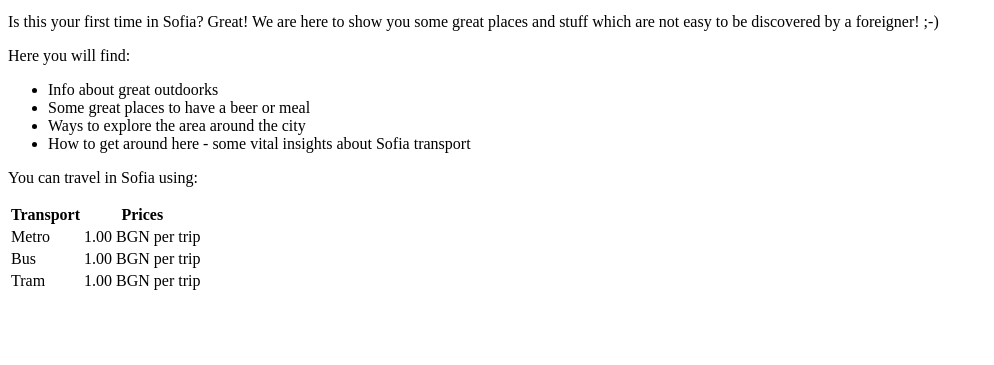
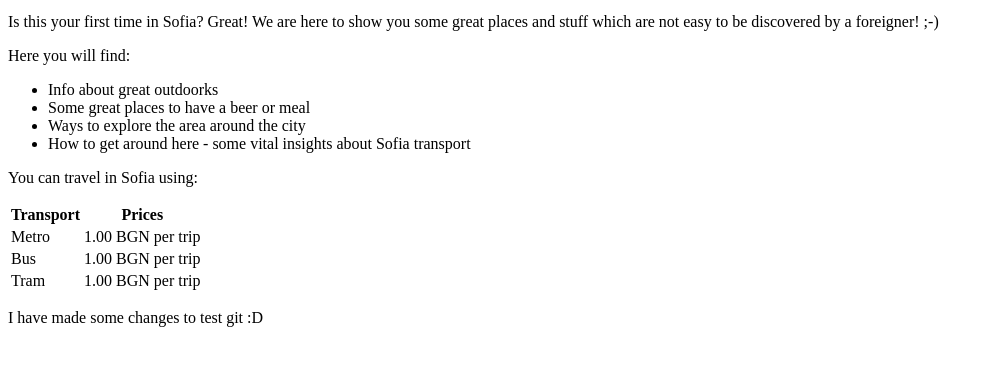
Before and after one commit to everhooder/first_site, a plain HTML site: page index.html in a window 1280 px wide. Shown: the part 119-484 px from the top of the page, without its empty margins (0-994 px from the left). Drawn offline with Linux system fonts and the light colour scheme.

Commit message:
Small change

```diff
--- a/index.html
+++ b/index.html
@@ -40,6 +40,7 @@
 
 	</p>
 
+  <p> I have made some changes to test git :D </p>
 
 
 
```
